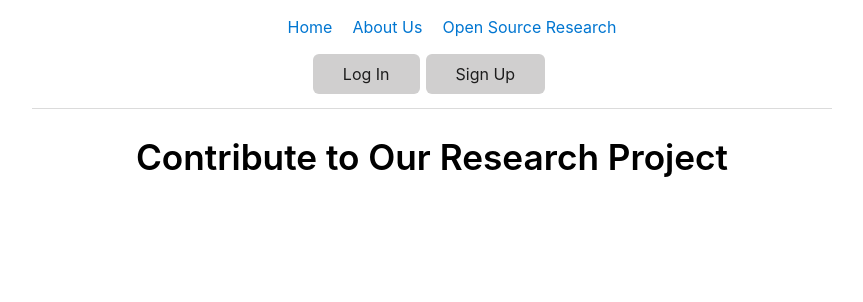
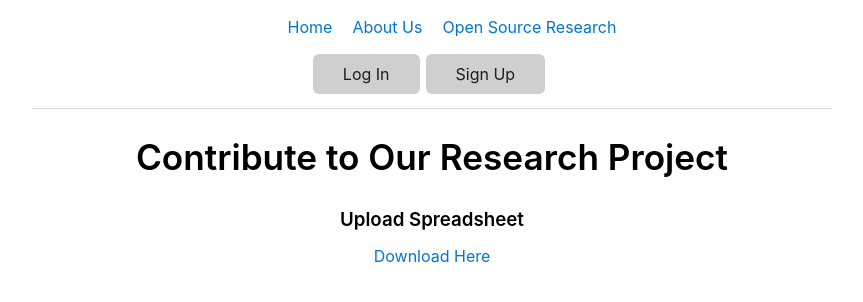
Before and after one commit to faithsylv/fishtank-frontend, a React (Create React App) app: page /#/research-project/contribute in a window 1280 px wide. Shown: the top 302 px of the page, without its empty margins (208-1071 px from the left). Built offline with nearby package versions, Linux system fonts and the light colour scheme; no server answers.

Commit message:
add file download to contribute page

```diff
--- a/src/components/App.js
+++ b/src/components/App.js
@@ -11,6 +11,7 @@ function App() {
       <UserProvider>
         <Nav />
       </UserProvider>
+
     </div>
   );
 }
--- a/src/components/pages/research/Contribute.js
+++ b/src/components/pages/research/Contribute.js
@@ -1,5 +1,6 @@
 import React, { useCallback, useContext, useEffect } from "react"
 import { UserContext } from "../../../contexts/UserContext"
+import FileUpload from './FileUpload';
 
 const Contribute = () => {
   const [userContext, setUserContext] = useContext(UserContext)
@@ -40,14 +41,13 @@ const Contribute = () => {
     <div>
       <h1>Contribute to Our Research Project</h1>
 
-      {!userContext.details ? '' :
-      <p>
-        Welcome&nbsp;
+        {!userContext.details ? '' :
+        <p>
+          Welcome {userContext.details.firstName} {userContext.details.lastName}
+        </p>
+        }
 
-        {userContext.details.firstName}
-        {userContext.details.lastName}
-          </p>
-      }
+      <FileUpload />
 
     </div>
   )
--- /dev/null
+++ b/src/components/pages/research/FileUpload.js
@@ -0,0 +1,20 @@
+import React, { Component } from 'react';
+import { Link } from 'react-router-dom';
+import MyPDF from './Elasmobranch_Study.numbers';
+
+export default class FileUpload extends Component {
+    render() {
+        return (
+            <div className="container">
+                <div className="row">
+                    <form>
+                        <h3>Upload Spreadsheet</h3>
+                        <div className="form-group">
+                          <a href={MyPDF} download='Elasmobranch_Study.numbers'>Download Here</a>
+                        </div>
+                    </form>
+                </div>
+            </div>
+        )
+    }
+}
```
Also changed, not shown: 2 other files (tests, documents, lock files or other folders).
